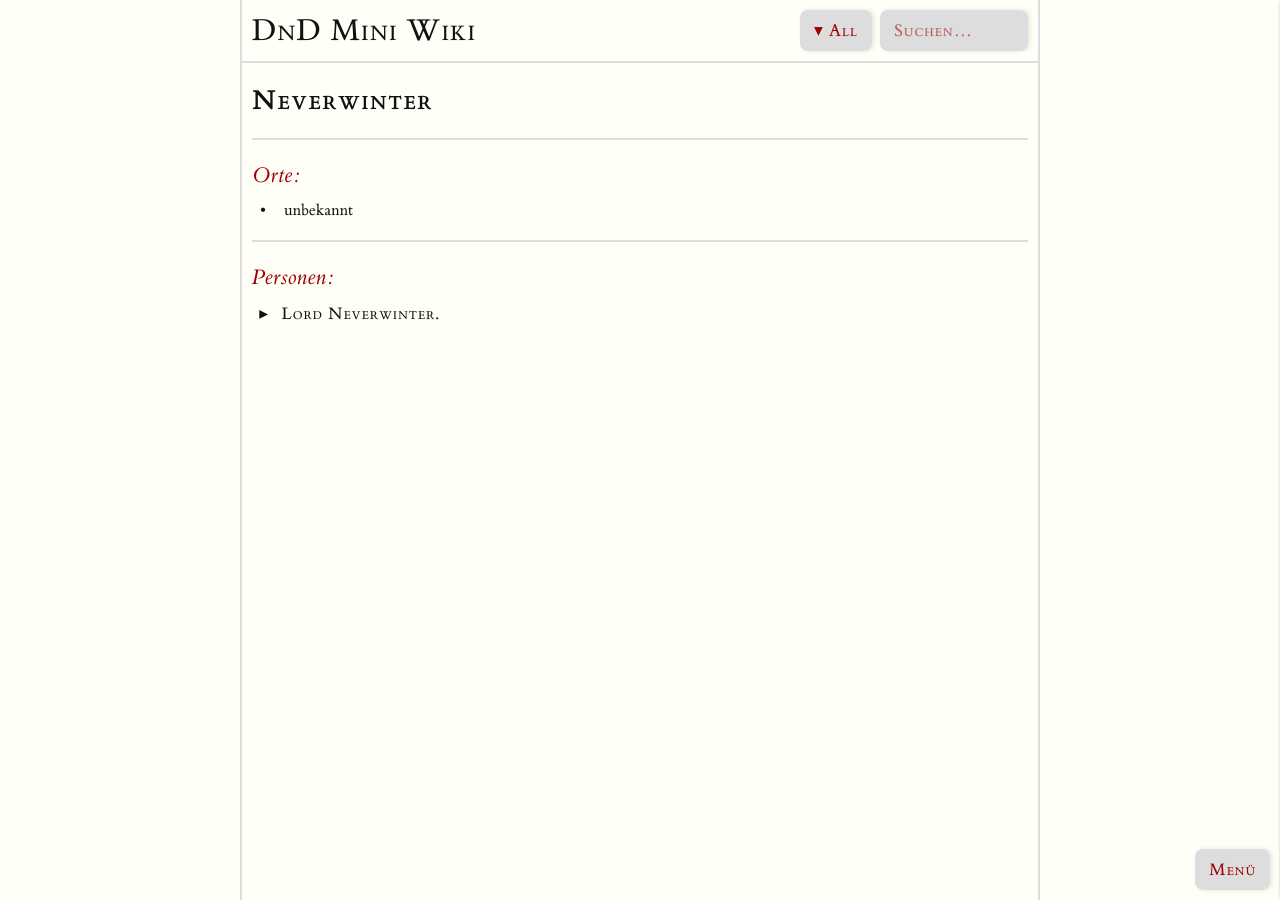
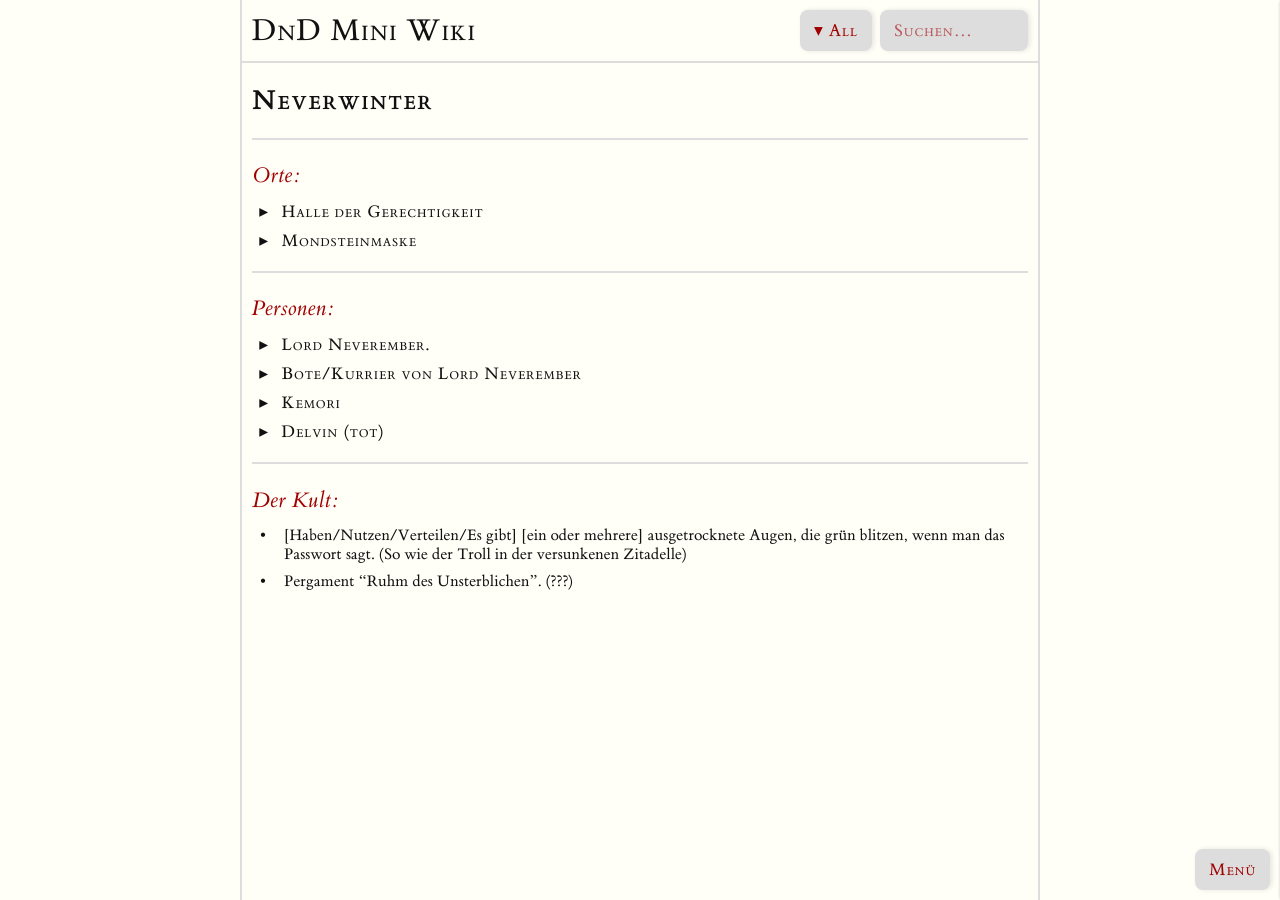
Before and after one commit to FelixDnD/FelixDnD.github.io, a Jekyll site: the page built from content/Orte/Neverwinter.md, in a window 1280 px wide. Built offline with Jekyll 4.4.1, drawn with Linux system fonts in a browser that asks for light colours; some web fonts are replaced.

Commit message:
23.11. PreSession 8

```diff
--- a/content/Orte/Neverwinter.md
+++ b/content/Orte/Neverwinter.md
@@ -8,9 +8,19 @@
 * * *
 
 ### Orte:
-- unbekannt
+- <details><summary>Halle der Gerechtigkeit</summary>Sitz des Gerichts, Vorstand/Hausmeister/Person Kenori, dort gibt es u.a. ein BlackBoard mit Aufträgen.</details>
+- <details><summary>Mondsteinmaske</summary>Gutes Inn.</details>
 
 * * *
 
 ### Personen:
-- <details><summary>Lord Neverwinter.</summary> Heißt iwie anders. Wir haben in Session 5 einen versiegelten Brief für ihn von Anders erhalten.</details>
+- <details><summary>Lord Neverember.</summary>Wir haben in Session 5 einen versiegelten Brief für ihn von [Anders oder Eleander] erhalten und diesen in Session 7 geliefert. .</details>
+- <details><summary>Bote/Kurrier von Lord Neverember</summary></details>
+- <details><summary>Kemori</summary>Detektivin, Schwester von Delvin, untersucht Kultaktivitäten</details>
+- <details><summary>Delvin (tot)</summary>Detektiv, Bruder von Kemori, untersucht Kultaktivitäten, wurde tot mit Robe und getrocknetem Auge aufgefunden. Hatte versucht, den Kult von Innen aufzudecken.</details>
+
+* * *
+
+### Der Kult:
+- [Haben/Nutzen/Verteilen/Es gibt] [ein oder mehrere] ausgetrocknete Augen, die grün blitzen, wenn man das Passwort sagt. (So wie der Troll in der versunkenen Zitadelle)
+- Pergament "Ruhm des Unsterblichen". (???)
```
Also changed, not shown: content/Orte/Helmswacht.md (+5 -3 lines), content/Orte/Versunkene Zitadelle.md (+2 -1 lines), content/Sessions/7 (03.07.2025).md (renamed from content/Sessions/7 (03.08.2025).md, +1 -1 lines), content/Sessions/8 (23.11.2025).md (added, +69 -0 lines).
